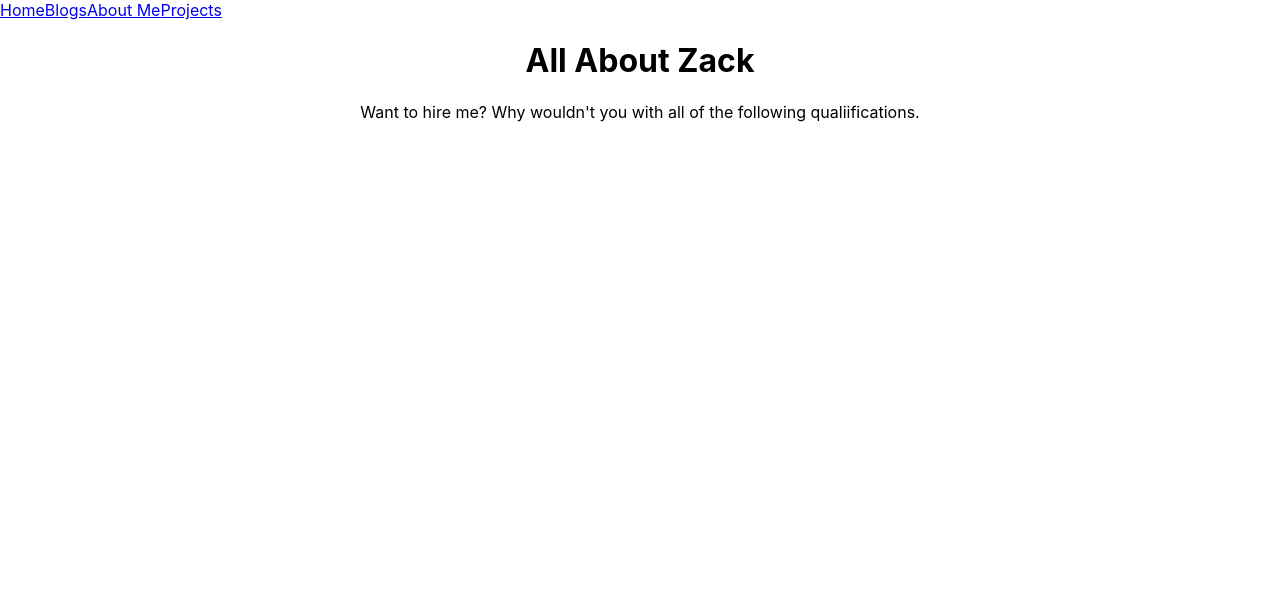
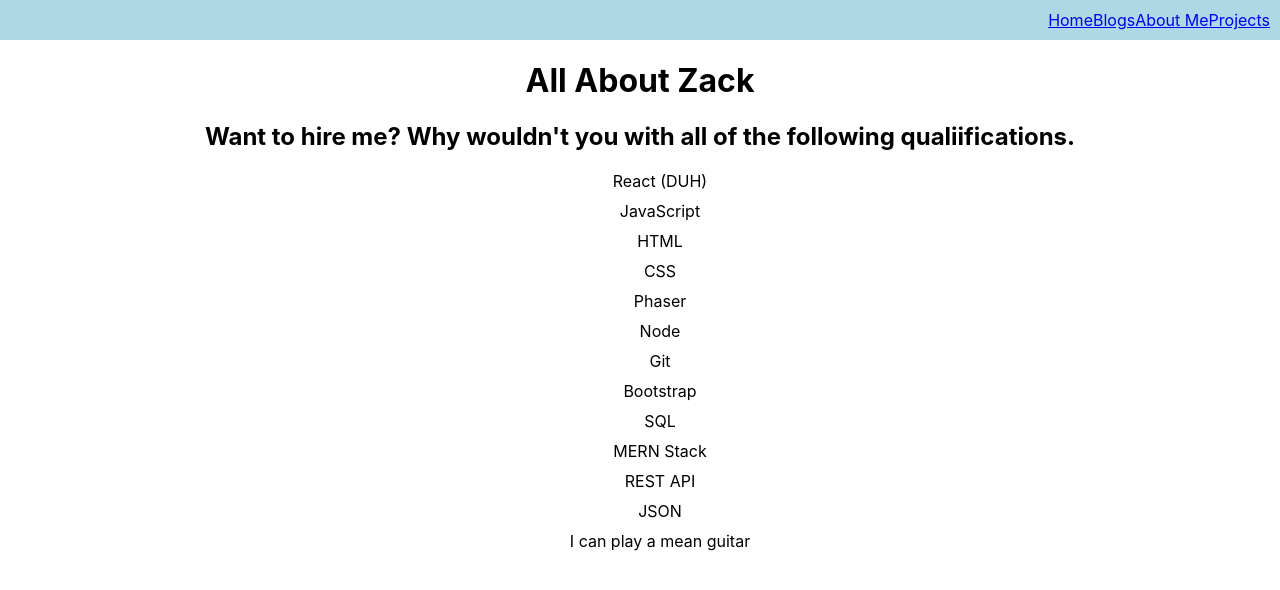
Before and after one commit to WDI-SEA/react-router-portfolio, a React (Create React App) app: page /about in a window 1280 px wide. Shown: the top 590 px of the page. Built offline with nearby package versions, Linux system fonts and the light colour scheme.

Commit message:
need to add photos to projects section, then done with MVP

```diff
--- a/src/About.js
+++ b/src/About.js
@@ -3,7 +3,10 @@ import React from 'react'
 function About(props) {
     return (
         <div>
-            Want to hire me? Why wouldn't you with all of the following qualiifications.
+            <h2 className="header">Want to hire me? Why wouldn't you with all of the following qualiifications.</h2>
+            <ul>
+                {props.skills.map((skill) => <li className="skillList" key={skill}>{skill}</li>)}
+            </ul>
         </div>
     )
 }
--- a/src/App.css
+++ b/src/App.css
@@ -36,3 +36,22 @@
     transform: rotate(360deg);
   }
 }
+
+ul {
+  list-style-type: none;
+}
+
+nav {
+  background-color: lightblue;
+  padding: 10px;
+  text-align: end;
+}
+
+.header {
+  text-align: center;
+}
+
+.skillList {
+  text-align: center;
+  margin-top: 10px;
+}
--- a/src/App.js
+++ b/src/App.js
@@ -19,7 +19,27 @@ function App() {
     body: "Follow me on all social media platforms so that you can watch my journey of begging my way into a new job position (@zbarovsky)"
   }]
 
-  const [post, setPost] = useState(blogPosts)
+  let listOfSkills = [
+    "React (DUH)",
+    "JavaScript",
+    "HTML",
+    "CSS",
+    "Phaser",
+    "Node",
+    "Git",
+    "Bootstrap",
+    "SQL",
+    "MERN Stack",
+    "REST API",
+    "JSON",
+    "I can play a mean guitar"
+  ]
+
+
+
+  const [post, setPost] = useState(blogPosts);
+  const [skills, setSkills] = useState(listOfSkills)
+
 
 
   return (
@@ -32,11 +52,11 @@ function App() {
           <Link to='/projects'>Projects</Link>
         </nav>
       </div>
-      <div className="App">
-        <h1>All About Zack</h1>
+      <div>
+        <h1 className="header">All About Zack</h1>
         <Route exact path='/' component={Home} />
         <Route path='/blog' render={() => <Blog posts={post} /> } />
-        <Route path='/about' component={About} />
+        <Route path='/about' render={() => <About skills={skills} /> } />
         <Route path='/projects' component={Projects} />
       </div>
     </Router>
--- a/src/Blog.js
+++ b/src/Blog.js
@@ -4,7 +4,10 @@ function Blog(props) {
 
     return (
         <div>
-            Read all my mind blowing blogs here to know all their is to know inside my mind.
+            <h2 className="header">Read all my mind blowing blogs here to know all their is to know inside my mind.</h2>
+            <ul>
+                {props.posts.map((post, i) => <li key={i}><h3>{post.title}</h3> <blockquote>{post.body}</blockquote></li>)}
+            </ul>
         </div>
     )
 }
--- a/src/Home.js
+++ b/src/Home.js
@@ -3,7 +3,7 @@ import React from 'react'
 function Home() {
     return (
         <div>
-            Welcome to Zacks Webpage
+            <h1 className="header">Welcome to Zacks Webpage</h1>
         </div>
     )
 }
--- a/src/Projects.js
+++ b/src/Projects.js
@@ -3,7 +3,7 @@ import React from 'react'
 function Projects(props) {
     return (
         <div>
-            Want to know what I've been up to? Check out my most recent projects below.
+            <h2 className="header">Want to know what I've been up to? Check out my most recent projects below.</h2>
         </div>
     )
 }
```
Also changed, not shown: public/img/p1ScreenShot.png (added), public/img/p2ScreenShot.png (added).
